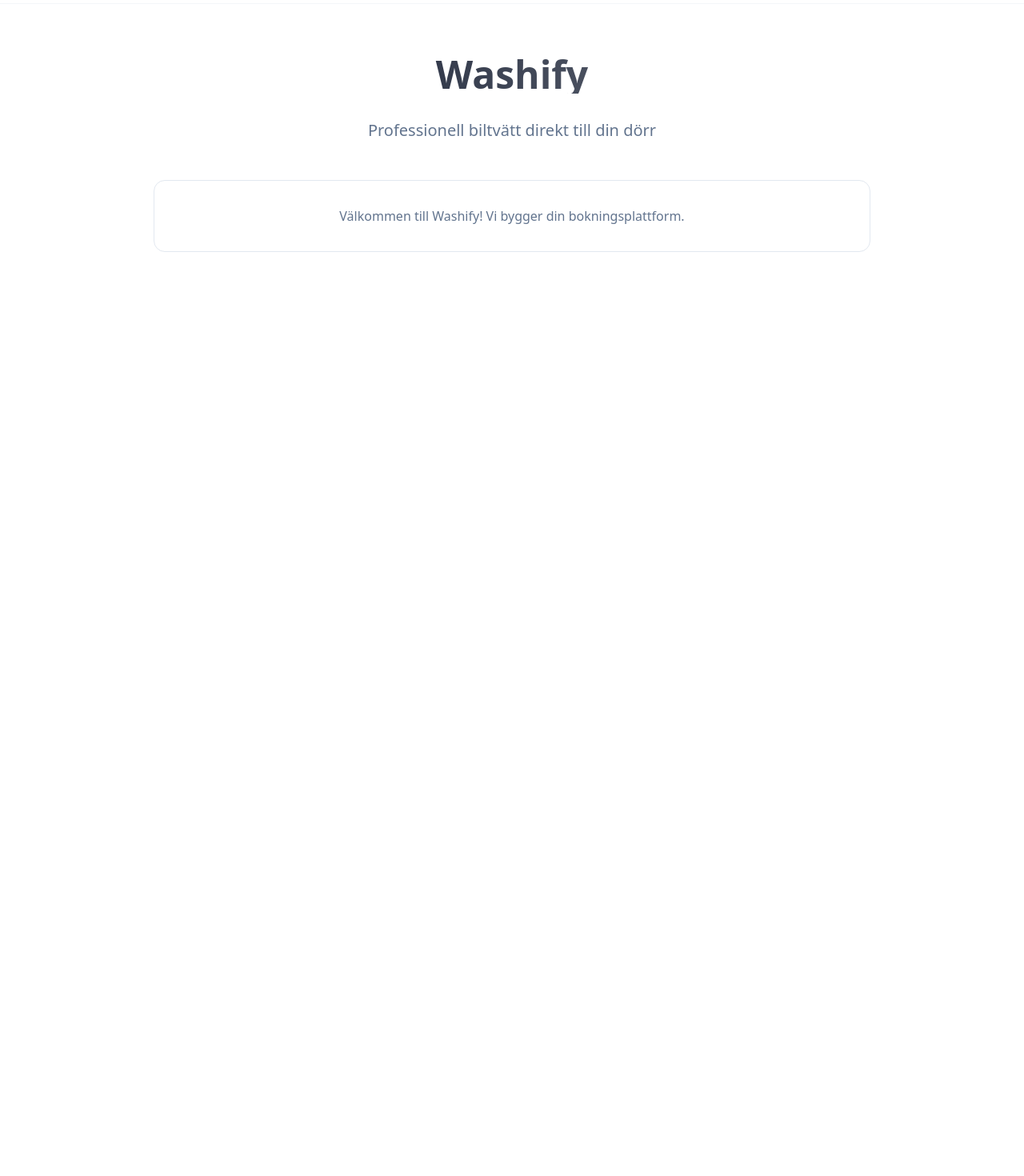
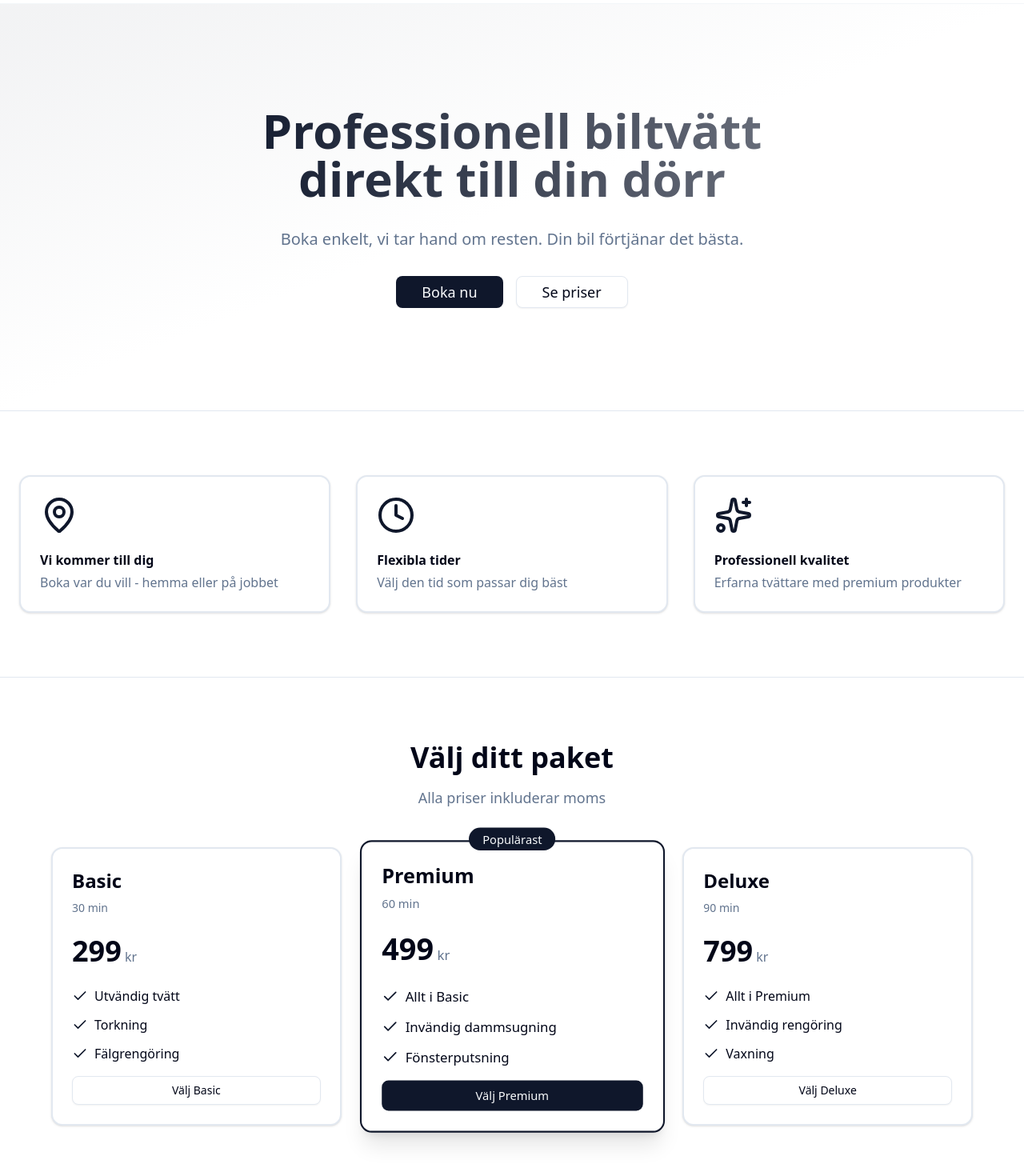
Before and after one commit to jan-elia-24/washify, a Next.js app: page / in a window 1280 px wide. Shown: the part 76-1546 px from the top of the page at 80% size. Before the commit the page ends 881 px from the top, so only its background shows below. Built offline with nearby package versions, Linux system fonts and the light colour scheme.

Commit message:
Add homepage with hero, features and service packages

```diff
--- a/src/app/page.tsx
+++ b/src/app/page.tsx
@@ -1,21 +1,106 @@
+import Link from "next/link";
+import { Button } from "@/components/ui/button";
+import { Card, CardContent, CardDescription, CardHeader, CardTitle } from "@/components/ui/card";
+import { Check, Sparkles, Clock, MapPin } from "lucide-react";
+
 export default function Home() {
+  const features = [
+    { icon: MapPin, title: "Vi kommer till dig", description: "Boka var du vill - hemma eller på jobbet" },
+    { icon: Clock, title: "Flexibla tider", description: "Välj den tid som passar dig bäst" },
+    { icon: Sparkles, title: "Professionell kvalitet", description: "Erfarna tvättare med premium produkter" },
+  ];
+
+  const packages = [
+    { name: "Basic", price: "299", features: ["Utvändig tvätt", "Torkning", "Fälgrengöring"], duration: "30 min" },
+    { name: "Premium", price: "499", features: ["Allt i Basic", "Invändig dammsugning", "Fönsterputsning"], duration: "60 min", popular: true },
+    { name: "Deluxe", price: "799", features: ["Allt i Premium", "Invändig rengöring", "Vaxning"], duration: "90 min" },
+  ];
+
   return (
     <div className="min-h-screen">
-      <div className="container py-16 px-6">
-        <div className="max-w-4xl mx-auto text-center space-y-8">
-          <h1 className="text-5xl font-bold bg-gradient-to-r from-primary to-primary/60 bg-clip-text text-transparent">
-            Washify
-          </h1>
-          <p className="text-xl text-muted-foreground">
-            Professionell biltvätt direkt till din dörr
-          </p>
-          <div className="mt-12 p-8 border rounded-xl bg-card">
-            <p className="text-muted-foreground">
-              Välkommen till Washify! Vi bygger din bokningsplattform.
+      {/* Hero Section */}
+      <section className="relative py-20 md:py-32 overflow-hidden">
+        <div className="absolute inset-0 bg-gradient-to-br from-primary/5 via-background to-background" />
+        <div className="container relative px-6">
+          <div className="max-w-3xl mx-auto text-center space-y-8">
+            <h1 className="text-4xl md:text-6xl font-bold bg-gradient-to-r from-primary via-primary/80 to-primary/60 bg-clip-text text-transparent animate-in fade-in slide-in-from-bottom-4 duration-1000 hover:scale-105 transition-transform cursor-default">
+              Professionell biltvätt direkt till din dörr
+            </h1>
+            <p className="text-xl text-muted-foreground animate-in fade-in slide-in-from-bottom-4 duration-1000 delay-200">
+              Boka enkelt, vi tar hand om resten. Din bil förtjänar det bästa.
             </p>
+            <div className="flex gap-4 justify-center animate-in fade-in slide-in-from-bottom-4 duration-1000 delay-300">
+              <Button asChild size="lg" className="text-lg px-8">
+                <Link href="/book">Boka nu</Link>
+              </Button>
+              <Button asChild size="lg" variant="outline" className="text-lg px-8">
+                <Link href="#packages">Se priser</Link>
+              </Button>
+            </div>
           </div>
         </div>
-      </div>
+      </section>
+
+      {/* Features */}
+      <section className="py-20 border-y">
+        <div className="container px-6">
+          <div className="grid md:grid-cols-3 gap-8">
+            {features.map((feature, i) => (
+              <Card key={i} className="border-2 hover:border-primary/50 transition-all hover:shadow-lg">
+                <CardHeader>
+                  <feature.icon className="h-12 w-12 text-primary mb-4" />
+                  <CardTitle>{feature.title}</CardTitle>
+                  <CardDescription className="text-base">{feature.description}</CardDescription>
+                </CardHeader>
+              </Card>
+            ))}
+          </div>
+        </div>
+      </section>
+
+      {/* Packages */}
+      <section id="packages" className="py-20">
+        <div className="container px-6">
+          <div className="text-center mb-12">
+            <h2 className="text-3xl md:text-4xl font-bold mb-4">Välj ditt paket</h2>
+            <p className="text-muted-foreground text-lg">Alla priser inkluderar moms</p>
+          </div>
+          <div className="grid md:grid-cols-3 gap-8 max-w-6xl mx-auto">
+            {packages.map((pkg, i) => (
+              <Card key={i} className={`relative ${pkg.popular ? 'border-primary border-2 shadow-xl scale-105' : 'border-2'}`}>
+                {pkg.popular && (
+                  <div className="absolute -top-4 left-1/2 -translate-x-1/2">
+                    <span className="bg-primary text-primary-foreground px-4 py-1 rounded-full text-sm font-medium">
+                      Populärast
+                    </span>
+                  </div>
+                )}
+                <CardHeader>
+                  <CardTitle className="text-2xl">{pkg.name}</CardTitle>
+                  <CardDescription className="text-sm">{pkg.duration}</CardDescription>
+                  <div className="mt-4">
+                    <span className="text-4xl font-bold">{pkg.price}</span>
+                    <span className="text-muted-foreground"> kr</span>
+                  </div>
+                </CardHeader>
+                <CardContent className="space-y-4">
+                  <ul className="space-y-3">
+                    {pkg.features.map((feature, j) => (
+                      <li key={j} className="flex items-center gap-2">
+                        <Check className="h-5 w-5 text-primary" />
+                        <span>{feature}</span>
+                      </li>
+                    ))}
+                  </ul>
+                  <Button asChild className="w-full" variant={pkg.popular ? "default" : "outline"}>
+                    <Link href="/book">Välj {pkg.name}</Link>
+                  </Button>
+                </CardContent>
+              </Card>
+            ))}
+          </div>
+        </div>
+      </section>
     </div>
   );
 }
--- /dev/null
+++ b/src/components/ui/card.tsx
@@ -0,0 +1,92 @@
+import * as React from "react"
+
+import { cn } from "@/lib/utils"
+
+function Card({ className, ...props }: React.ComponentProps<"div">) {
+  return (
+    <div
+      data-slot="card"
+      className={cn(
+        "bg-card text-card-foreground flex flex-col gap-6 rounded-xl border py-6 shadow-sm",
+        className
+      )}
+      {...props}
+    />
+  )
+}
+
+function CardHeader({ className, ...props }: React.ComponentProps<"div">) {
+  return (
+    <div
+      data-slot="card-header"
+      className={cn(
+        "@container/card-header grid auto-rows-min grid-rows-[auto_auto] items-start gap-2 px-6 has-data-[slot=card-action]:grid-cols-[1fr_auto] [.border-b]:pb-6",
+        className
+      )}
+      {...props}
+    />
+  )
+}
+
+function CardTitle({ className, ...props }: React.ComponentProps<"div">) {
+  return (
+    <div
+      data-slot="card-title"
+      className={cn("leading-none font-semibold", className)}
+      {...props}
+    />
+  )
+}
+
+function CardDescription({ className, ...props }: React.ComponentProps<"div">) {
+  return (
+    <div
+      data-slot="card-description"
+      className={cn("text-muted-foreground text-sm", className)}
+      {...props}
+    />
+  )
+}
+
+function CardAction({ className, ...props }: React.ComponentProps<"div">) {
+  return (
+    <div
+      data-slot="card-action"
+      className={cn(
+        "col-start-2 row-span-2 row-start-1 self-start justify-self-end",
+        className
+      )}
+      {...props}
+    />
+  )
+}
+
+function CardContent({ className, ...props }: React.ComponentProps<"div">) {
+  return (
+    <div
+      data-slot="card-content"
+      className={cn("px-6", className)}
+      {...props}
+    />
+  )
+}
+
+function CardFooter({ className, ...props }: React.ComponentProps<"div">) {
+  return (
+    <div
+      data-slot="card-footer"
+      className={cn("flex items-center px-6 [.border-t]:pt-6", className)}
+      {...props}
+    />
+  )
+}
+
+export {
+  Card,
+  CardHeader,
+  CardFooter,
+  CardTitle,
+  CardAction,
+  CardDescription,
+  CardContent,
+}
```
